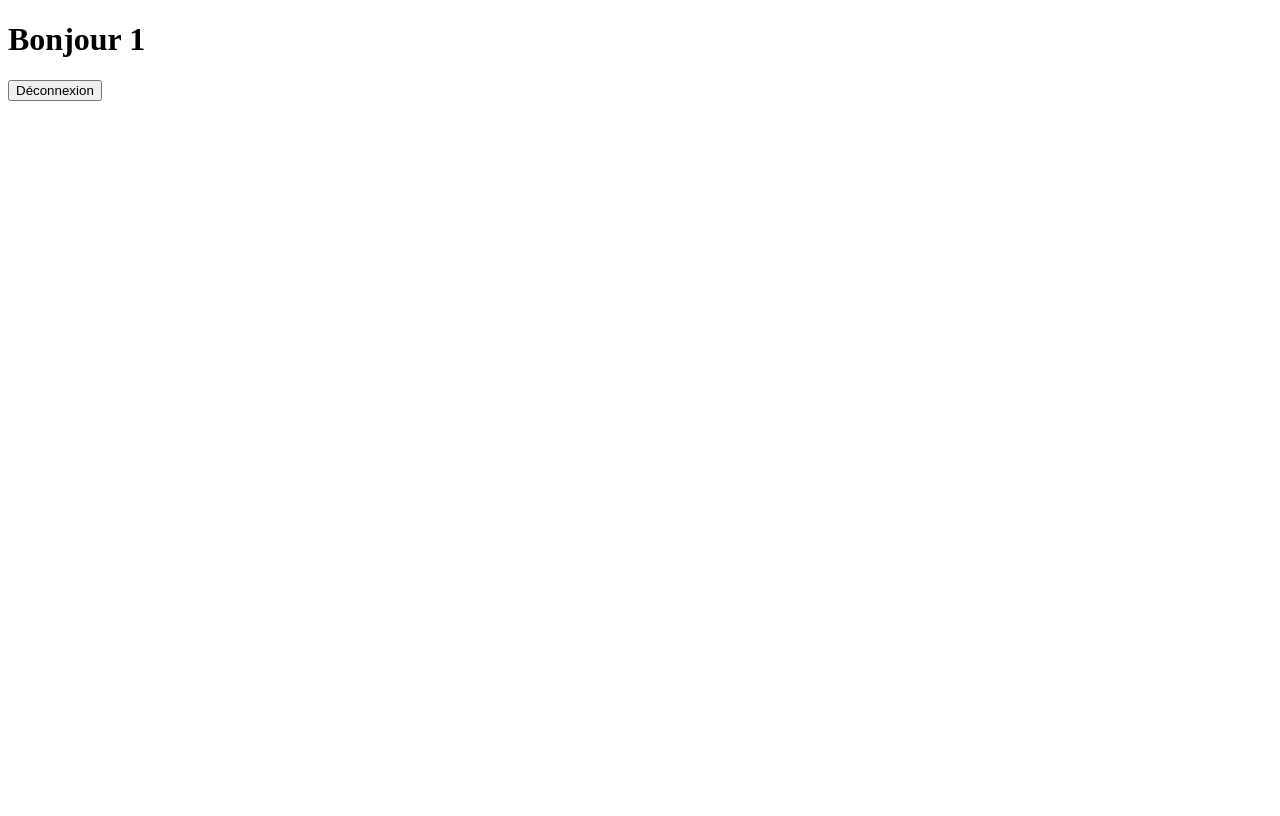
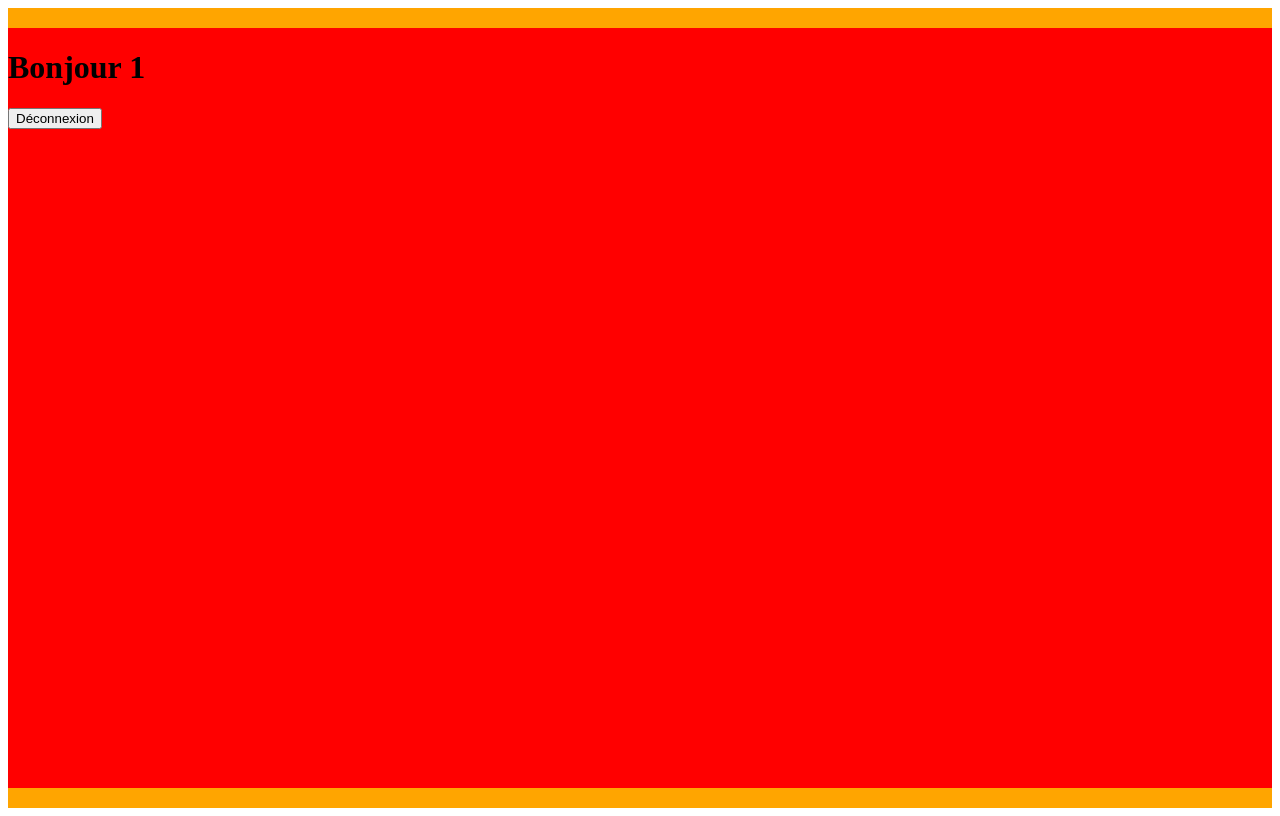
Before and after one commit to Ekkylibre/crazee-burger, a React (Vite) app: page /order/1 in a window 1280 px wide. Built offline with nearby package versions, Linux system fonts and the light colour scheme.

Commit message:
🚧 F04: ORDER > layout > add container

```diff
--- a/index.html
+++ b/index.html
@@ -9,7 +9,7 @@
   <link rel="preconnect" href="https://fonts.gstatic.com" crossorigin>
   <link href="https://fonts.googleapis.com/css2?family=Amatic+SC:wght@400;700&family=Open+Sans:wght@500&display=swap"
     rel="stylesheet">
-  <title>Vite + React</title>
+  <title>Crazee-Burger</title>
 </head>
 
 <body>
--- a/src/components/pages/login/LoginPages.jsx
+++ b/src/components/pages/login/LoginPages.jsx
@@ -12,7 +12,7 @@
   )
 }
 
-const LoginPageStyled = styled.form`
+const LoginPageStyled = styled.div`
   height: 100vh;
   display: flex;
   flex-direction: column;
--- a/src/components/pages/order/OrderPages.jsx
+++ b/src/components/pages/order/OrderPages.jsx
@@ -1,16 +1,36 @@
 import { Link, useParams } from "react-router-dom";
+import styled from "styled-components";
 
-export default function OrderPages() {
+export default function OrderPage() {
   // state
-  const {username} = useParams()
+  const { username } = useParams()
 
   // comportement
 
   // affichage
-  return <div>
-    <h1>Bonjour {username}</h1>
-    <Link to="/"
-    ><button>Déconnexion</button>
-    </Link>
-  </div>
+  return <OrderPageStyled>
+    <div className="container">
+        <h1>Bonjour {username}</h1>
+        <Link to="/"
+        ><button>Déconnexion</button>
+        </Link>
+    </div>
+  </OrderPageStyled>
 }
+
+const OrderPageStyled = styled.div`
+  background: orange;
+  height: 100vh;
+  display: flex;
+  justify-content: center;
+  align-items: center;
+
+  .container {
+  background: red;
+  height: 95vh;
+  width: 1400px;
+  display: flex;
+  flex-direction: column;
+
+}
+`;
```
